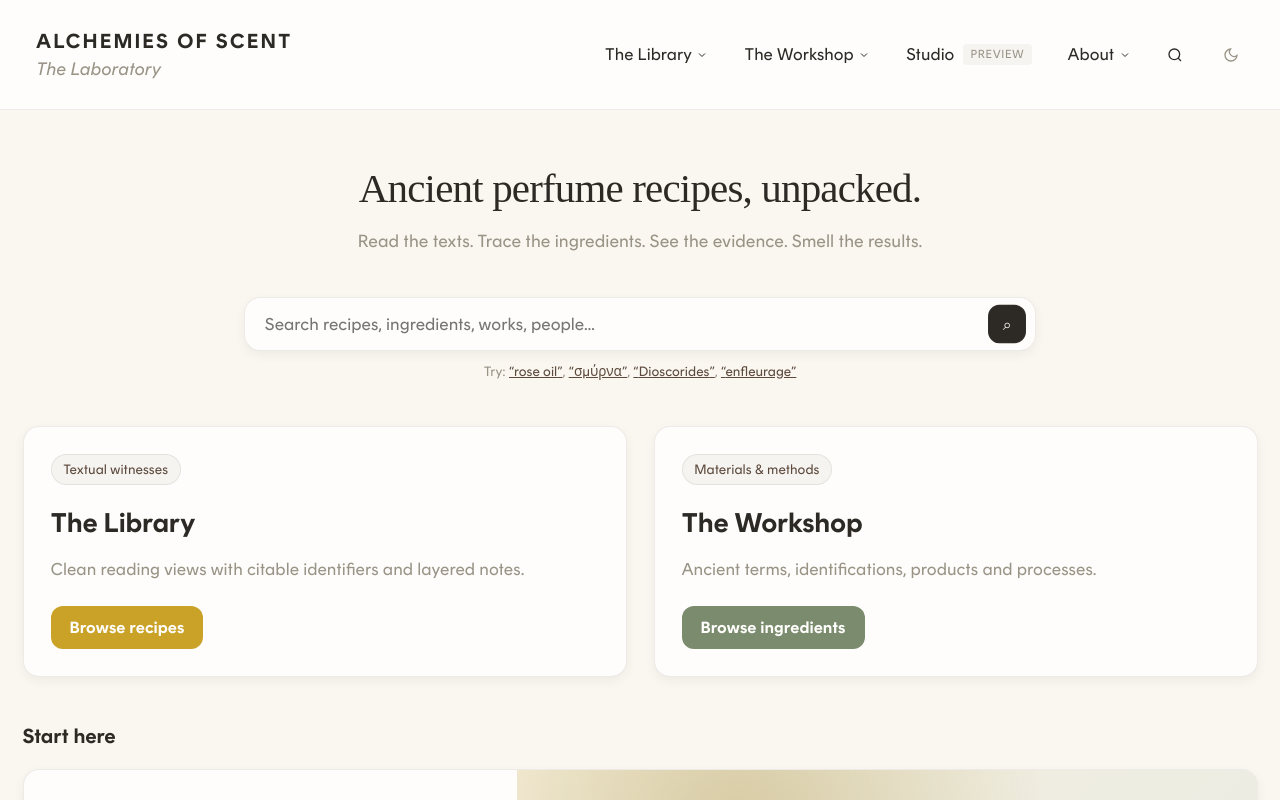
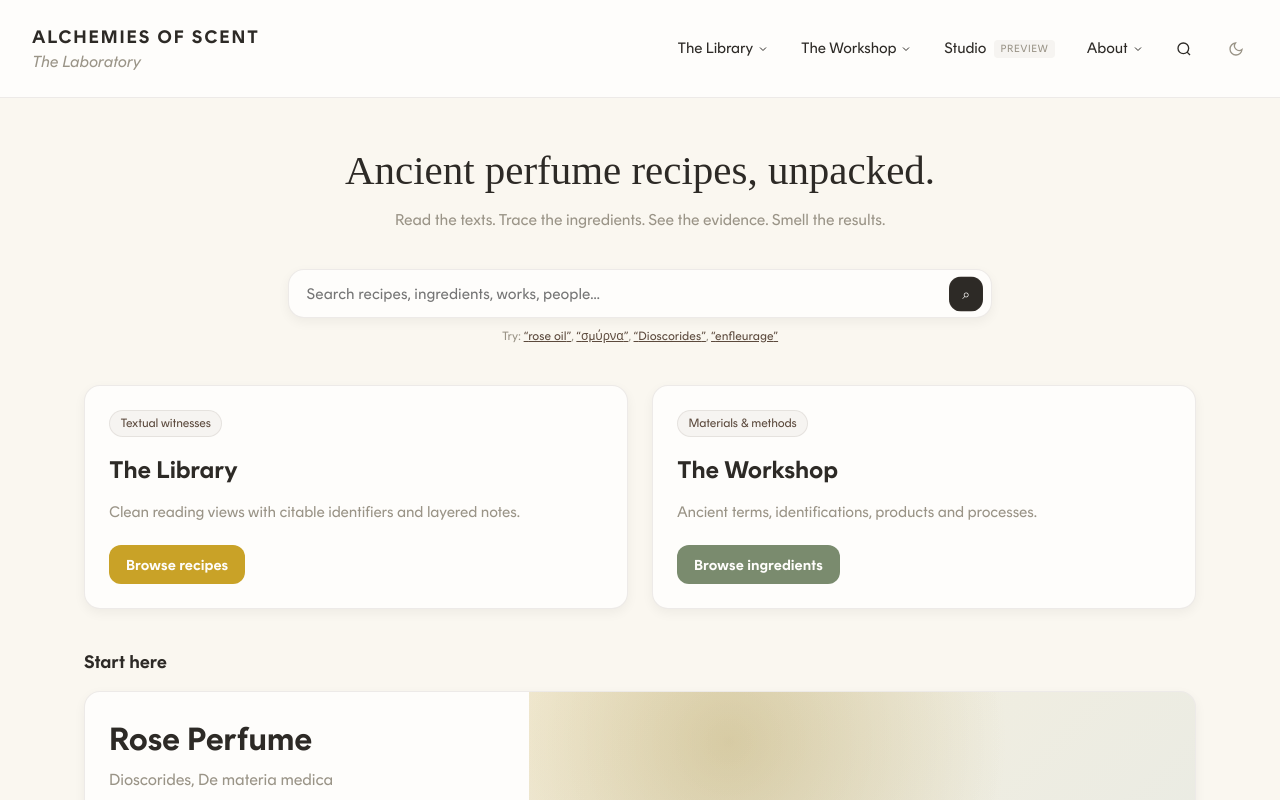
Before and after one commit to alchemiesofscent/aos-cookbook-mockup, a React (Vite) app: page / in a window 1280 px wide. Shown: the top 800 px of the page. Built offline with nearby package versions, Linux system fonts and the light colour scheme; a web font is replaced by a local one.

Commit message:
Typography: reduce scale, tighten UI tracking, default light

```diff
--- a/index.html
+++ b/index.html
@@ -17,10 +17,7 @@
       try {
         const key = "AOS_THEME";
         const stored = localStorage.getItem(key);
-        const theme =
-          stored === "light" || stored === "dark"
-            ? stored
-            : (window.matchMedia && window.matchMedia("(prefers-color-scheme: dark)").matches ? "dark" : "light");
+        const theme = stored === "light" || stored === "dark" ? stored : "light";
         document.documentElement.dataset.theme = theme;
       } catch {}
     })();
--- a/src/components/layout/GlobalStyles.tsx
+++ b/src/components/layout/GlobalStyles.tsx
@@ -4,11 +4,6 @@ export const GlobalStyles = () => {
 
   return (
   <style>{`
-    html {
-      font-size: clamp(16px, 0.5vw + 14px, 18px);
-      text-size-adjust: 100%;
-    }
-
     @font-face {
       font-family: "Rund";
       src: url('${assetBase}fonts/rund/RundText-Regular.woff2') format("woff2"),
@@ -59,10 +54,10 @@ export const GlobalStyles = () => {
       --font-hero: "garamond-premier-pro-display", "garamond-premier-pro", "Gentium Plus", serif;
       --font-serif: var(--font-reading);
       --font-sans: var(--font-ui);
-      --text-xs: 0.875rem;
-      --text-sm: 0.95rem;
+      --text-xs: 0.75rem;
+      --text-sm: 0.875rem;
       --text-md: 1rem;
-      --text-lg: 1.125rem;
+      --text-lg: 1.0625rem;
       --h3: 1.25rem;
       --h2: 1.5rem;
       --h1: 1.875rem;
@@ -96,10 +91,11 @@ export const GlobalStyles = () => {
       background-color: var(--color-cream);
       color: var(--color-earth);
       font-family: var(--font-ui);
-      font-size: var(--text-md);
+      font-size: 1rem;
       margin: 0;
       padding: 0;
       line-height: 1.45;
+      letter-spacing: -0.01em;
       transition: background-color 180ms ease, color 180ms ease;
     }
 
@@ -115,12 +111,13 @@ export const GlobalStyles = () => {
 
     button { font-family: var(--font-sans); cursor: pointer; }
 
-    .reading { font-family: var(--font-reading); font-size: var(--text-lg); line-height: 1.65; }
+    .reading { font-family: var(--font-reading); font-size: var(--text-lg); line-height: 1.65; letter-spacing: 0; }
     h1.hero-title,
     .hero-title {
       font-family: var(--font-hero);
       font-weight: 400;
       font-synthesis: none;
+      letter-spacing: 0;
     }
 
     .text-btn { background: none; border: none; color: var(--color-amber); padding: 0; font-size: var(--text-sm); text-decoration: underline; }
```
